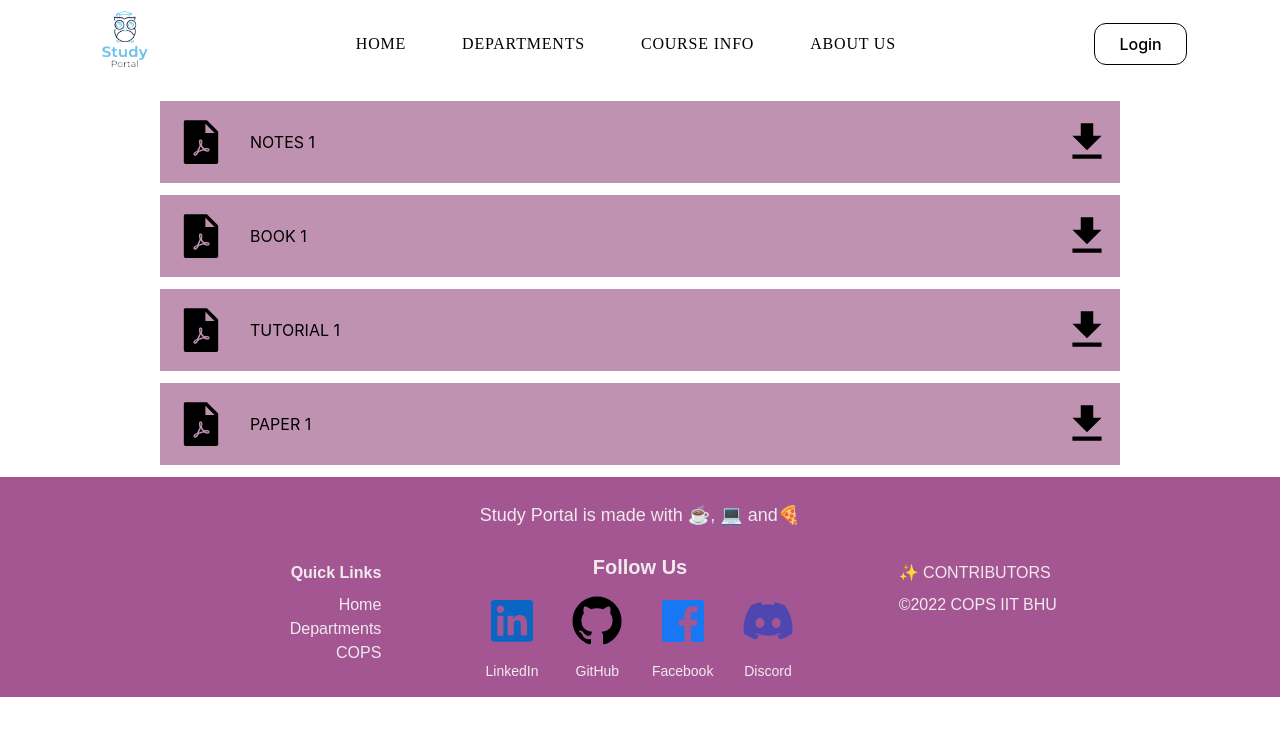
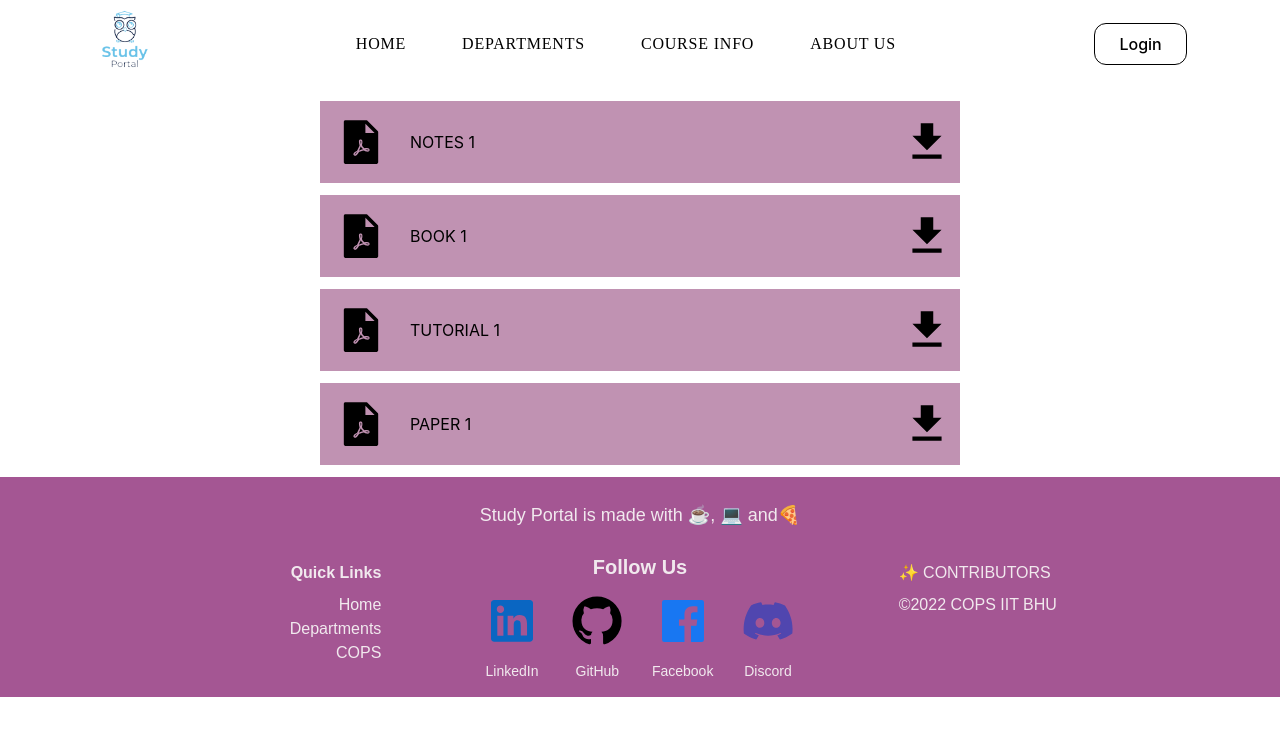
Before and after one commit to COPS-IITBHU/Study-Portal, a Next.js app: page /courseinfo in a window 1280 px wide. Shown: the top 736 px of the page. Built offline with nearby package versions, Linux system fonts and the light colour scheme; a web font is replaced by a local one.

Commit message:
width changed

```diff
--- a/components/course_info/Book.jsx
+++ b/components/course_info/Book.jsx
@@ -4,7 +4,7 @@ import { MdDownload } from "react-icons/md";
 
 const Book = () => {
   return (
-    <a className='w-3/4 my-3 bg-mauve flex justify-between m-auto hover:bg-blush ' href='https://www.google.co.in/' target="_blank" rel="noopener noreferrer">
+    <a className='w-1/2 my-3 bg-mauve flex justify-between m-auto hover:bg-blush ' href='https://www.google.co.in/' target="_blank" rel="noopener noreferrer">
       <div className='flex align-middle justify-center'>
         <span className='m-2 p-2'>
           <AiFillFilePdf size={50} />
--- a/components/course_info/Content.tsx
+++ b/components/course_info/Content.tsx
@@ -4,7 +4,7 @@ import { MdDownload } from "react-icons/md";
 
 const Content = () => {
   return (
-    <a className='w-3/4 my-3 bg-mauve flex justify-between m-auto hover:bg-blush ' href='https://www.google.co.in/' target="_blank" rel="noopener noreferrer">
+    <a className='w-1/2 my-3 bg-mauve flex justify-between m-auto hover:bg-blush ' href='https://www.google.co.in/' target="_blank" rel="noopener noreferrer">
       <div className='flex align-middle justify-center'>
         <span className='m-2 p-2'>
           <AiFillFilePdf size={50} />
--- a/components/course_info/Past.jsx
+++ b/components/course_info/Past.jsx
@@ -4,7 +4,7 @@ import { MdDownload } from "react-icons/md";
 
 const Past = () => {
   return (
-    <a className='w-3/4 my-3 bg-mauve flex justify-between m-auto hover:bg-blush ' href='https://www.google.co.in/' target="_blank" rel="noopener noreferrer">
+    <a className='w-1/2 my-3 bg-mauve flex justify-between m-auto hover:bg-blush ' href='https://www.google.co.in/' target="_blank" rel="noopener noreferrer">
       <div className='flex align-middle justify-center'>
         <span className='m-2 p-2'>
           <AiFillFilePdf size={50} />
--- a/components/course_info/Tut.jsx
+++ b/components/course_info/Tut.jsx
@@ -4,7 +4,7 @@ import { MdDownload } from "react-icons/md";
 
 const Tut = () => {
   return (
-    <a className='w-3/4 my-3 bg-mauve flex justify-between m-auto hover:bg-blush ' href='https://www.google.co.in/' target="_blank" rel="noopener noreferrer">
+    <a className='w-1/2 my-3 bg-mauve flex justify-between m-auto hover:bg-blush ' href='https://www.google.co.in/' target="_blank" rel="noopener noreferrer">
       <div className='flex align-middle justify-center'>
         <span className='m-2 p-2'>
           <AiFillFilePdf size={50} />
```
